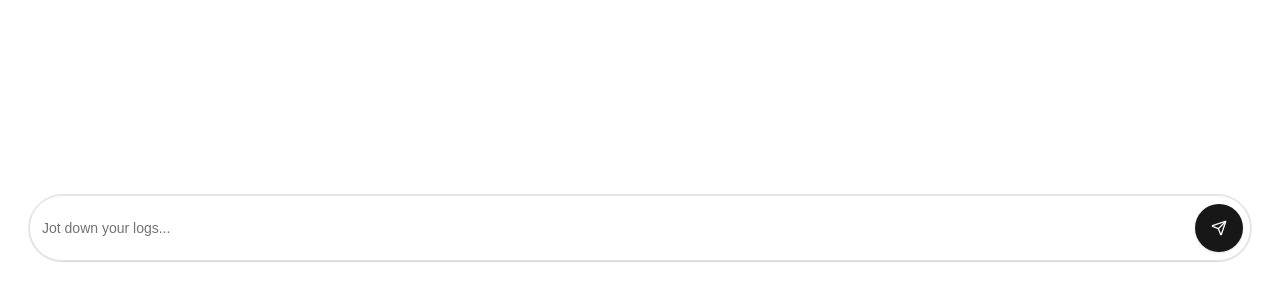
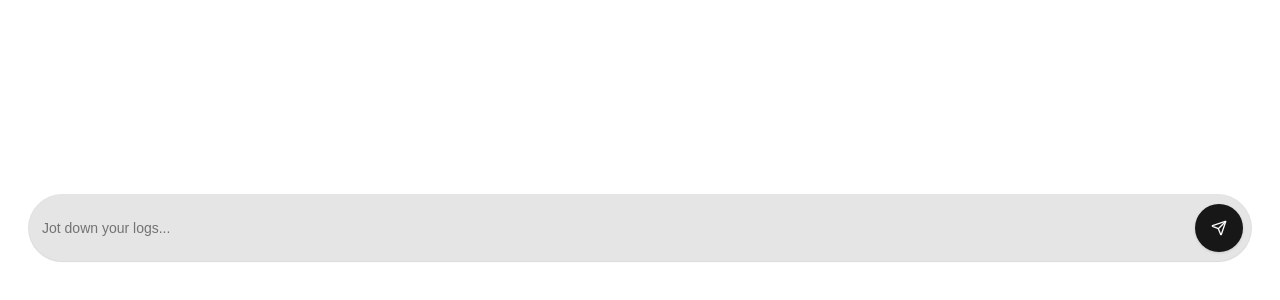
Before and after one commit to gethabij/habij, a Next.js app: page / in a window 1280 px wide. Shown: the part 494-794 px from the top of the page. Built offline with nearby package versions, Linux system fonts and the light colour scheme.

Commit message:
Add bg fro input

```diff
--- a/components/journal-input/index.tsx
+++ b/components/journal-input/index.tsx
@@ -55,7 +55,7 @@ function JournalInput(props: Readonly<Props>) {
                     value={inputValue}
                     onChange={(e) => setInputValue(e.target.value)}
                     placeholder="Jot down your logs..."
-                    className=" rounded-full"
+                    className=" rounded-full bg-border  focus-visible:ring-transparent "
                     onKeyDown={(e) => {
                       if (
                         e.key === "Enter" &&
@@ -69,7 +69,7 @@ function JournalInput(props: Readonly<Props>) {
                     end={
                       <Button
                         onClick={handleSend}
-                        className="rounded-full py-6 px-4"
+                        className="rounded-full py-6 px-4 "
                       >
                         <Send />
                       </Button>
```
